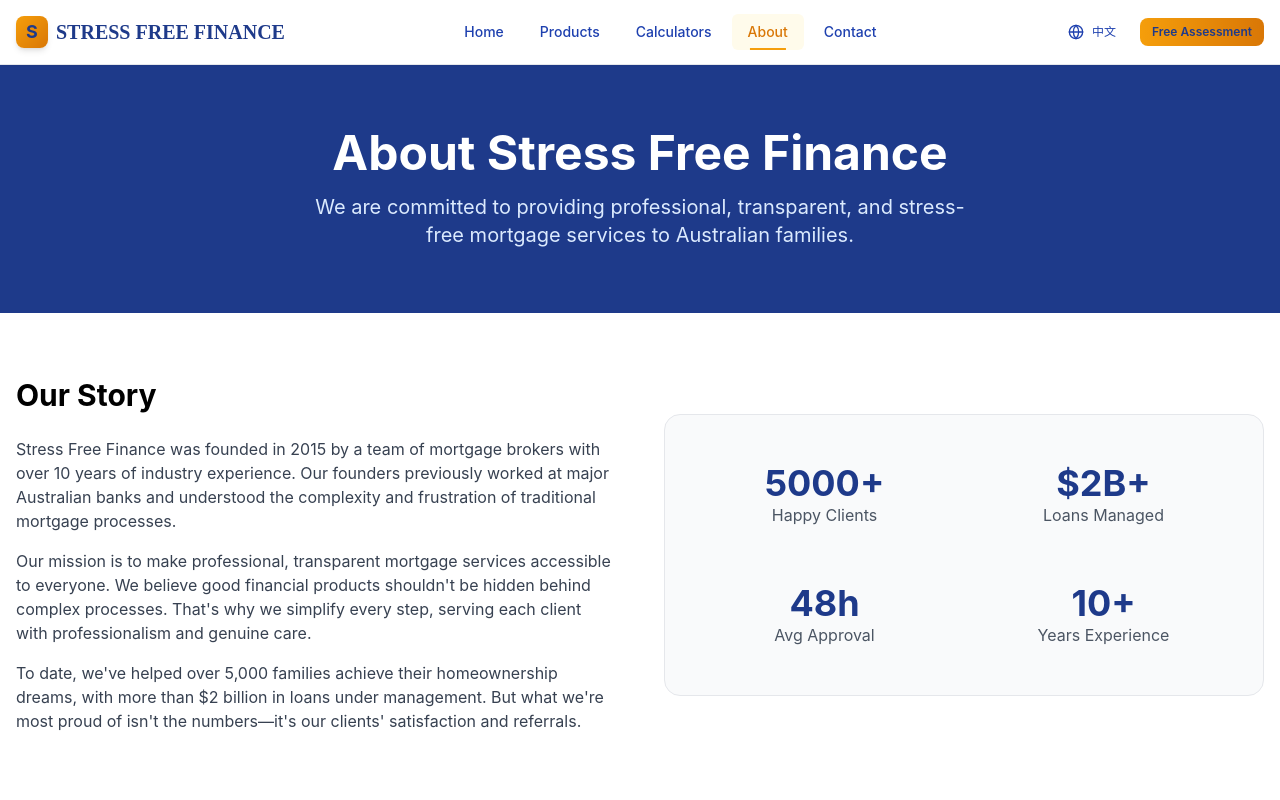
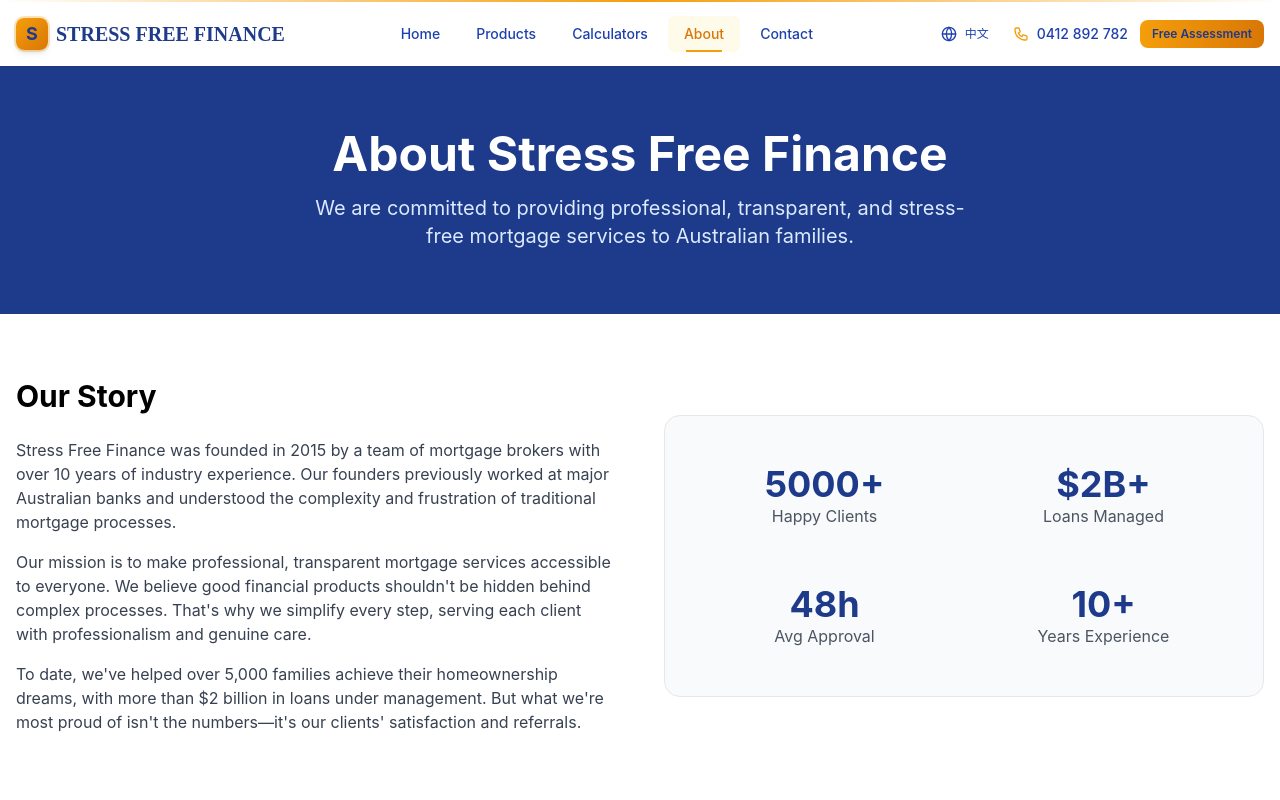
Before and after one commit to jy02577302-ux/finance-site, a Next.js app: page /en/about in a window 1280 px wide. Shown: the top 800 px of the page. Built offline with nearby package versions, Linux system fonts and the light colour scheme.

Commit message:
design: enhance header with premium elements
- Added gold top border line (gradient)
- Logo with gold border ring
- Navigation hover underline animation (already existed)
- Right side: Language → Phone (click-to-call) → CTA
- Mobile menu includes phone link
- Clean, luxurious, high-end aesthetic

```diff
--- a/components/header.tsx
+++ b/components/header.tsx
@@ -40,15 +40,18 @@ export default function Header() {
       ];
 
   return (
-    <header className="bg-white shadow-sm border-b sticky top-0 z-50">
+    <header className="bg-white shadow-sm sticky top-0 z-50">
+      {/* 顶部金色分隔线 */}
+      <div className="h-0.5 bg-gradient-to-r from-transparent via-accent-500 to-transparent"></div>
+
       <div className="container mx-auto px-4">
         <div className="flex items-center justify-between h-16">
-          {/* Logo - Premium */}
+          {/* Logo - Premium with Gold Border */}
           <Link
             href={`/${currentLang}`}
             className="flex items-center gap-2 group"
           >
-            <div className="w-8 h-8 bg-gradient-to-br from-accent-500 to-accent-600 rounded-lg flex items-center justify-center transition-transform duration-200 group-hover:scale-110 shadow-md">
+            <div className="w-8 h-8 bg-gradient-to-br from-accent-500 to-accent-600 rounded-lg flex items-center justify-center transition-transform duration-200 group-hover:scale-110 shadow-md ring-2 ring-accent-500/30">
               <span className="text-primary-900 font-bold text-lg">S</span>
             </div>
             <span className="font-display font-bold text-xl text-primary-900 hidden sm:inline transition-colors group-hover:text-accent-600">
@@ -95,6 +98,17 @@ export default function Header() {
               {isEnglish ? "中文" : "EN"}
             </Button>
 
+            {/* Phone Number (click-to-call) - Desktop */}
+            <a
+              href="tel:0412892782"
+              className="hidden sm:flex items-center gap-2 text-sm font-medium text-primary-600 hover:text-accent-600 transition-colors"
+            >
+              <svg className="w-4 h-4 text-accent-500" fill="none" stroke="currentColor" viewBox="0 0 24 24">
+                <path strokeLinecap="round" strokeLinejoin="round" strokeWidth={2} d="M3 5a2 2 0 012-2h3.28a1 1 0 01.948.684l1.498 4.493a1 1 0 01-.502 1.21l-2.257 1.13a11.042 11.042 0 005.516 5.516l1.13-2.257a1 1 0 011.21-.502l4.493 1.498a1 1 0 01.684.949V19a2 2 0 01-2 2h-1C9.716 21 3 14.284 3 6V5z" />
+              </svg>
+              <span>0412 892 782</span>
+            </a>
+
             {/* CTA Button - Premium Gold */}
             <Link href={`/${currentLang}/contact`}>
               <Button
@@ -121,6 +135,17 @@ export default function Header() {
         {mobileMenuOpen && (
           <nav className="md:hidden py-4 border-t bg-platinum-50">
             <div className="flex flex-col gap-1">
+              {/* Phone */}
+              <a
+                href="tel:0412892782"
+                className="flex items-center gap-3 px-4 py-3 text-sm font-medium rounded-md text-primary-600 hover:bg-accent-50 hover:text-accent-600 transition-colors"
+                onClick={() => setMobileMenuOpen(false)}
+              >
+                <svg className="w-4 h-4 text-accent-500" fill="none" stroke="currentColor" viewBox="0 0 24 24">
+                  <path strokeLinecap="round" strokeLinejoin="round" strokeWidth={2} d="M3 5a2 2 0 012-2h3.28a1 1 0 01.948.684l1.498 4.493a1 1 0 01-.502 1.21l-2.257 1.13a11.042 11.042 0 005.516 5.516l1.13-2.257a1 1 0 011.21-.502l4.493 1.498a1 1 0 01.684.949V19a2 2 0 01-2 2h-1C9.716 21 3 14.284 3 6V5z" />
+                </svg>
+                <span>0412 892 782</span>
+              </a>
               {navLinks.map((link) => {
                 const isActive = pathname === link.href;
                 return (
```
Also changed, not shown: 1 other file (tests, documents, lock files or other folders).
